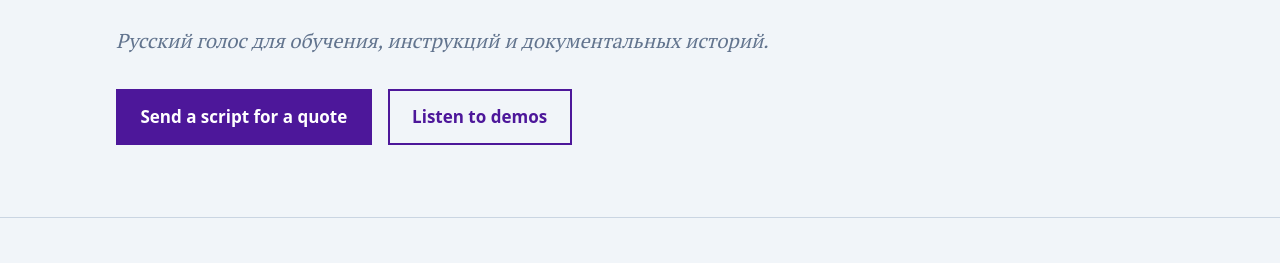
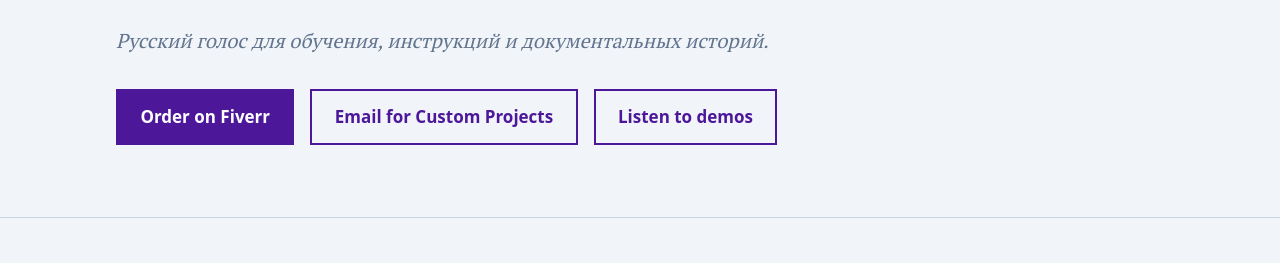
Before and after one commit to elana-tollu/maomao, an Astro site in the folder professional-site/: page / in a window 1280 px wide. Shown: the part 496-759 px from the top of the page. Built offline with nearby package versions, Linux system fonts and the light colour scheme; Astro itself is replaced by a stand-in of ours.

Commit message:
add link to Fiverr

```diff
--- a/professional-site/src/pages/index.astro
+++ b/professional-site/src/pages/index.astro
@@ -111,7 +111,8 @@ const jsonLd = {
         </p>
         <p class="lede ru" lang="ru">Русский голос для обучения, инструкций и документальных историй.</p>
         <div class="actions">
-          <a class="btn" href={`mailto:${me.email}?subject=Russian%20voice%20over%20project`}>Send a script for a quote</a>
+          <a class="btn" target="_blank" rel="noopener noreferrer" href={`https://www.fiverr.com/s/vbrRkrr`}>Order on Fiverr</a>
+          <a class="btn alt" href={`mailto:${me.email}?subject=Russian%20voice%20over%20project`}>Email for Custom Projects</a>
           <a class="btn alt" href="#demos">Listen to demos</a>
         </div>
       </div>
```
